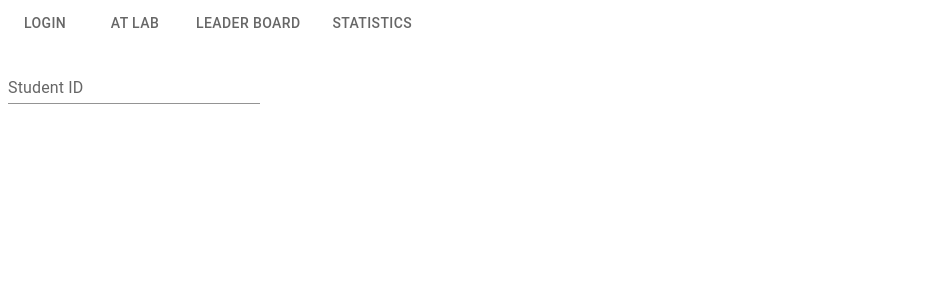
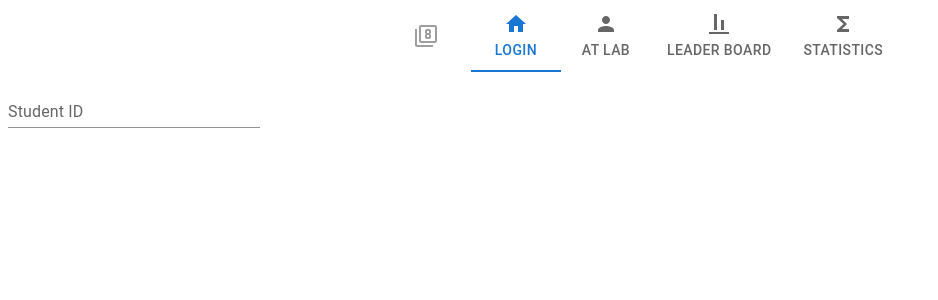
Before and after one commit to lucamanolache/attendance, a React (Create React App) app in the folder static/: page /current in a window 1280 px wide. Shown: the top 300 px of the page, without its empty margins (0-938 px from the left). Built offline with nearby package versions, Linux system fonts and the light colour scheme.

Commit message:
Finished current students tab

```diff
--- a/static/package.json
+++ b/static/package.json
@@ -5,6 +5,7 @@
   "dependencies": {
     "@emotion/react": "^11.7.1",
     "@emotion/styled": "^11.6.0",
+    "@mui/icons-material": "^5.2.5",
     "@mui/material": "^5.2.6",
     "@testing-library/jest-dom": "^5.16.1",
     "@testing-library/react": "^12.1.2",
--- a/static/src/components/Current.js
+++ b/static/src/components/Current.js
@@ -2,6 +2,7 @@ import NavBar from "../navBar";
 import React, {useState} from "react";
 import TextField from '@mui/material/TextField';
 import Box from '@mui/material/Box';
+import {List, ListItem, ListItemText} from "@mui/material";
 
 function Current() {
     const [students, setStudents] = useState([])
@@ -13,14 +14,47 @@ function Current() {
     fetch("http://127.0.0.1:3030/api/get_here", request_options)
         .then(response => response.json())
         .then(response => {
-            console.log(response)
-            if (response !== students) {
+            console.log("Got students")
+            response.sort()
+
+            var arraysMatch = function (arr1, arr2) {
+                if (arr1.length !== arr2.length) return false;
+
+                for (var i = 0; i < arr1.length; i++) {
+                    if (arr1[i].id !== arr2[i].id) return false;
+                }
+
+                return true;
+            };
+
+            if (!arraysMatch(response, students)) {
                 setStudents(response)
             }
             })
 
     return (
         <React.Fragment>
+            <Box
+                alignItems="center"
+                justifyContent="center"
+            >
+                <List
+                    sx={{
+                        width: '100%',
+                        maxWidth: 360,
+                        position: 'relative',
+                        overflow: 'auto',
+                        maxHeight: 300,
+                        '& ul': { padding: 0 },
+                    }}
+                    subheader={<li />}>
+                    {students.map((item) => (
+                        <ListItem key={item.id}>
+                            <ListItemText primary={item.name}/>
+                        </ListItem>
+                    ))}
+                </List>
+            </Box>
         </React.Fragment>
     );
 }
--- a/static/src/components/Main.js
+++ b/static/src/components/Main.js
@@ -65,6 +65,10 @@ function Main() {
                 noValidate
                 autoComplete="off"
                 onKeyUp={handleKeyDown}
+                width={500} height={80}
+                alignItems="center"
+                alignContent="center"
+                justifyContent="center"
             >
                 <TextField
                     id="login-box"
--- a/static/src/navBar.js
+++ b/static/src/navBar.js
@@ -16,15 +16,21 @@ import { StaticRouter } from 'react-router-dom/server';
 import Main from "./components/Main";
 import AddStudent from "./components/AddStudent";
 import Current from "./components/Current";
+import {Icon} from "@mui/material";
+import HomeIcon from '@mui/icons-material/Home';
+import PersonIcon from '@mui/icons-material/Person';
+import AlignVerticalBottomIcon from '@mui/icons-material/AlignVerticalBottom';
+import FunctionsIcon from '@mui/icons-material/Functions';
+import Filter8Icon from '@mui/icons-material/Filter8';
 
 function Router(props) {
     const { children } = props;
     if (typeof window === 'undefined') {
-        return <StaticRouter location="/">{children}</StaticRouter>;
+        return <StaticRouter location="/login">{children}</StaticRouter>;
     }
 
     return (
-        <MemoryRouter initialEntries={['/']} initialIndex={0}>
+        <MemoryRouter initialEntries={['/login']} initialIndex={0}>
             {children}
         </MemoryRouter>
     );
@@ -57,11 +63,12 @@ function MyTabs() {
     const currentTab = routeMatch?.pattern?.path;
 
     return (
-        <Tabs value={currentTab}>
-            <Tab label="Login" value="login" to="/" component={Link} />
-            <Tab label="At Lab" value="current" to="/current" component={Link} />
-            <Tab label="Leader Board" value="leaderboard" to="/leaderboard" component={Link} />
-            <Tab label="Statistics" value="stats" to="/stats" component={Link} />
+        <Tabs value={currentTab} centered>
+            <Tab icon={<Filter8Icon />} disabled />
+            <Tab label="Login" value="login" to="/login" component={Link} icon={<HomeIcon />} />
+            <Tab label="At Lab" value="current" to="/current" component={Link} icon={<PersonIcon />}/>
+            <Tab label="Leader Board" value="leaderboard" to="/leaderboard" component={Link} icon={<AlignVerticalBottomIcon />} />
+            <Tab label="Statistics" value="stats" to="/stats" component={Link} icon={<FunctionsIcon />}/>
         </Tabs>
     );
 }
@@ -72,7 +79,7 @@ export default function TabsRouter() {
             <Box sx={{ width: '100%' }}>
                 <MyTabs />
                 <Routes>
-                    <Route path="/" element={<Main/>} />
+                    <Route path="/login" element={<Main/>} />
                     <Route path="/current" element={<Current />}/>
                 </Routes>
             </Box>
```
Also changed, not shown: 1 other file (tests, documents, lock files or other folders).
